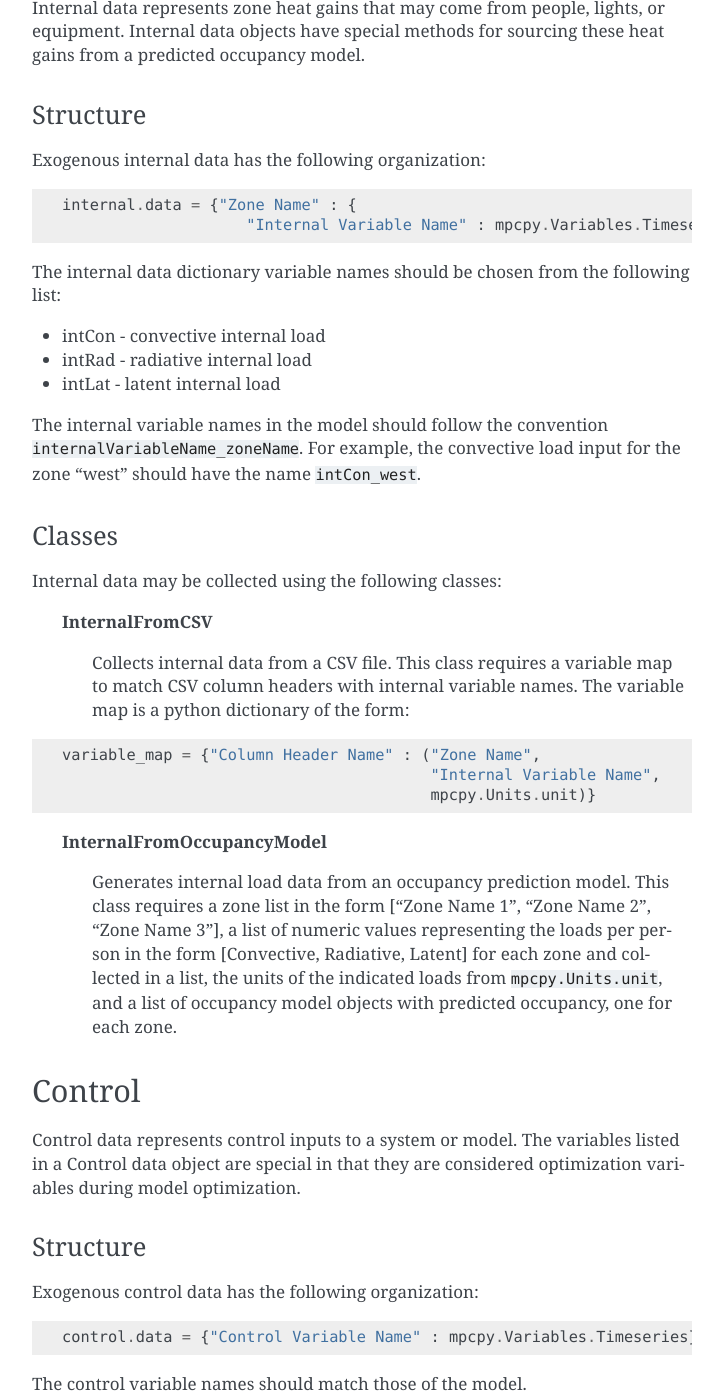
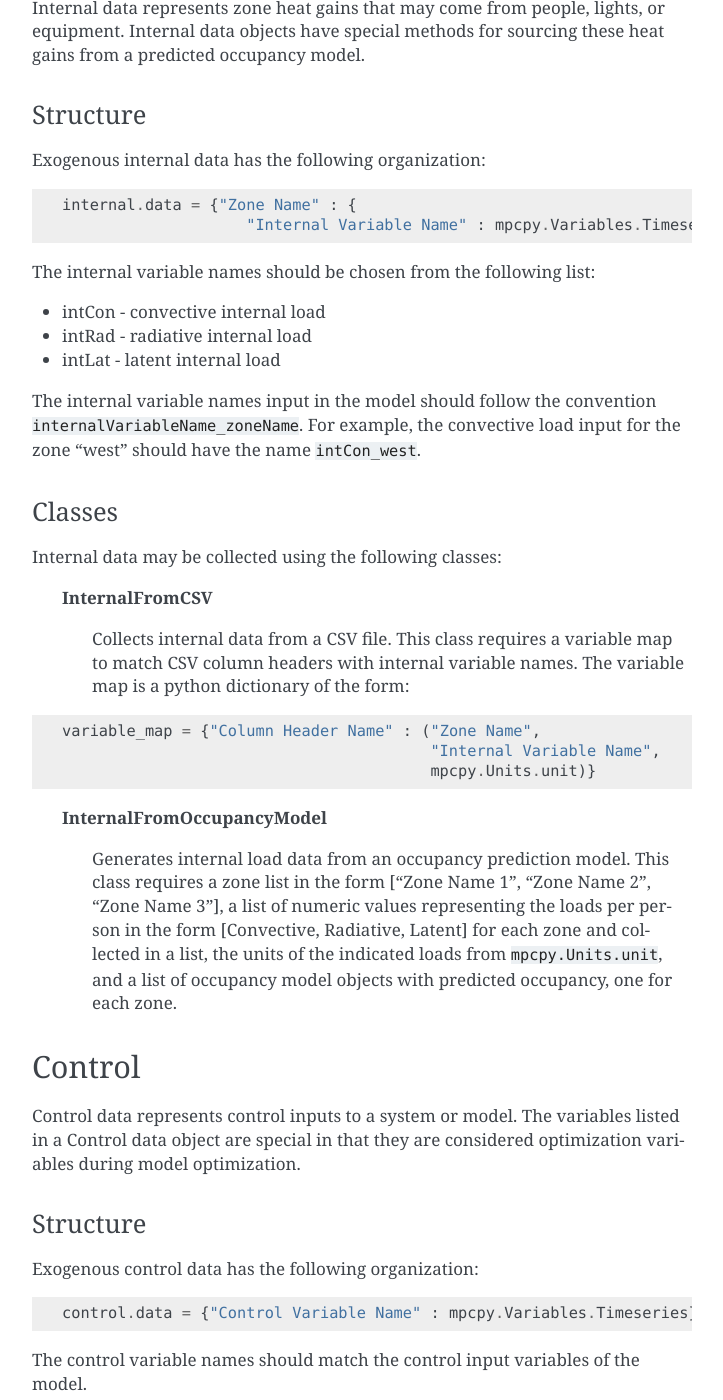
Before and after one commit to lbl-srg/MPCPy, a Sphinx documentation site: the page built from doc/userGuide/source/exodata.rst, in a window 1280 px wide and 1400 px high, scrolled down 3341 px. Shown: the whole window, without its empty margins (388-1111 px from the left). Built offline with Sphinx 7.4.7, drawn with Linux system fonts in a browser that asks for light colours; some of the changed text lies outside the part shown.

Commit message:
Small edits to ExoData chapter of user guide.

```diff
--- a/doc/userGuide/source/exodata.rst
+++ b/doc/userGuide/source/exodata.rst
@@ -65,7 +65,7 @@
 
     weather.data = {"Weather Variable Name" : mpcpy.Variables.Timeseries}
 
-The weather data dictionary variable names should be chosen from the following list:
+The weather variable names should match those input variables in the model and be chosen from the following list:
 
 - weaPAtm - atmospheric pressure
 - weaTDewPoi - dew point temperature
@@ -131,13 +131,13 @@
     internal.data = {"Zone Name" : {
                         "Internal Variable Name" : mpcpy.Variables.Timeseries}}
 
-The internal data dictionary variable names should be chosen from the following list:
+The internal variable names should be chosen from the following list:
 
 - intCon - convective internal load
 - intRad - radiative internal load
 - intLat - latent internal load
 
-The internal variable names in the model should follow the convention ``internalVariableName_zoneName``.  For example, the convective load input for the zone "west" should have the name ``intCon_west``.
+The internal variable names input in the model should follow the convention ``internalVariableName_zoneName``.  For example, the convective load input for the zone "west" should have the name ``intCon_west``.
 
 Classes
 -------
@@ -174,7 +174,7 @@
 
     control.data = {"Control Variable Name" : mpcpy.Variables.Timeseries}
 
-The control variable names should match those of the model.
+The control variable names should match the control input variables of the model.
 
 Classes
 -------
```
